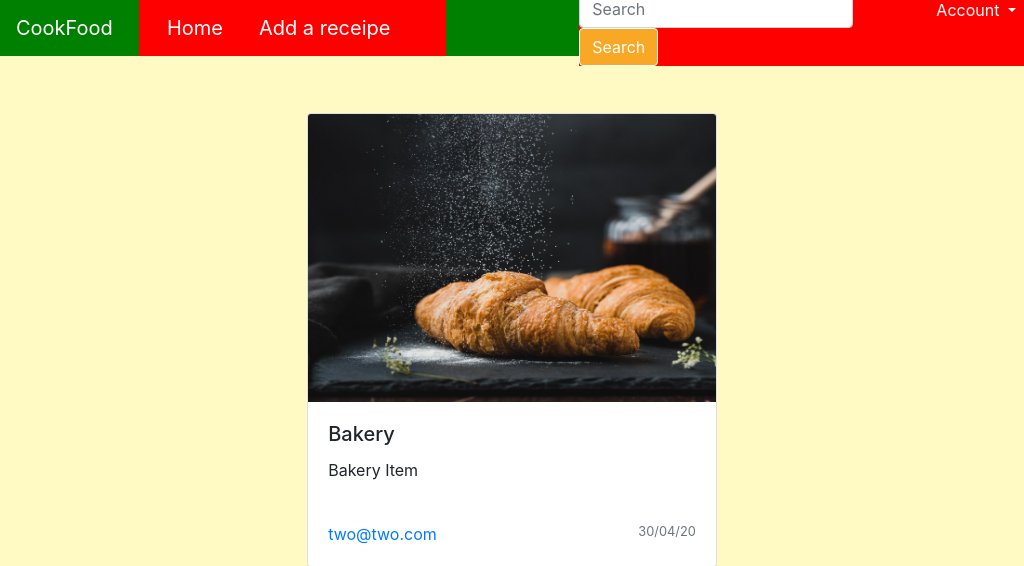
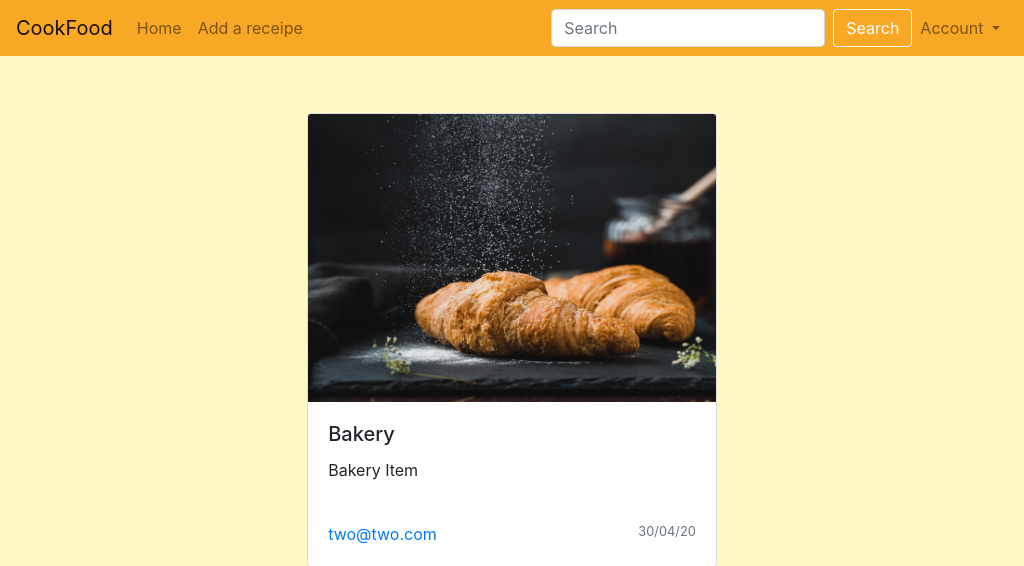
Before and after one commit to agrawalsourabh/CookFood, a Flask app: page /blogs/view_blogs in a window 1024 px wide. Shown: the top 566 px of the page. Run offline with Flask 2, Linux system fonts and the light colour scheme; a user stored in the database is signed in; data comes from the database, SQL or seed files in the repository; both versions use the stored data as it was after the commit; some libraries are stand-ins or nearby versions.

Commit message:
blogs responsive

```diff
--- a/my_project/blogs/templates/blogs/view_blogs.html
+++ b/my_project/blogs/templates/blogs/view_blogs.html
@@ -4,9 +4,9 @@
     <div class="container-center">
         <div class="card w-50">
             {% if blog.recipe_img == None %}
-            <img src="{{url_for('static', filename='images/default.jpg')}}" class="card-img-top"> {% else %}
+            <img src="{{url_for('static', filename='images/default.jpg')}}" class=" img-fluid card-img-top"> {% else %}
             <!-- if image is present -->
-            <img src="{{url_for('static', filename='images/'+blog.recipe_img)}}" class="card-img-top"> {% endif %}
+            <img src="{{url_for('static', filename='images/'+blog.recipe_img)}}" class="img-fluid card-img-top"> {% endif %}
             <div class="card-body">
                 <h5 class="card-title">{{blog.dish_name}}</h5>
                 <p class="card-text">{{blog.dish_receipe}}</p>
--- a/my_project/static/css/main.css
+++ b/my_project/static/css/main.css
@@ -227,53 +227,3 @@ ul>li>a:hover {
     /* background-color: red; */
     margin-top: 5%;
 }
-
-
-/* Responsive Behaviour */
-
-
-/* Navbar */
-
-@media only screen and (min-width: 1000px) and (max-width: 1200px) {
-    nav.navbar {
-        background-color: green;
-    }
-    .navbar-right-items {
-        background-color: red;
-        margin-left: 55%;
-        position: absolute;
-    }
-    .navbar-left-div {
-        width: 30%;
-        height: 100%;
-        position: absolute;
-        margin-left: 12%;
-        background-color: red;
-    }
-    .navbar-left-list {
-        list-style-type: none;
-        margin-left: 0;
-        margin-top: 0;
-        margin-bottom: 0;
-        padding: 0;
-        font-size: 20px;
-    }
-    .navbar-left-list-items {
-        float: left;
-        text-align: center;
-        padding-left: 20px;
-        padding-top: 5px;
-    }
-    .navbar-left-list-items a {
-        display: block;
-        color: white;
-        text-decoration: none;
-        text-align: center;
-    }
-}
-
-@media only screen and (min-width: 900px) and (max-width: 999px) {
-    .screen-1000plus {
-        display: none;
-    }
-}
--- a/my_project/templates/base.html
+++ b/my_project/templates/base.html
@@ -4,51 +4,48 @@
     <meta charset="UTF-8">
     <meta name="viewport" content="width=device-width, initial-scale=1.0">
     <title>CookFood</title>
-    <link rel="stylesheet" href="https://stackpath.bootstrapcdn.com/bootstrap/4.4.1/css/bootstrap.min.css" integrity="sha384-Vkoo8x4CGsO3+Hhxv8T/Q5PaXtkKtu6ug5TOeNV6gBiFeWPGFN9MuhOf23Q9Ifjh" crossorigin="anonymous">
+
     <script src="https://code.jquery.com/jquery-3.4.1.slim.min.js" integrity="sha384-J6qa4849blE2+poT4WnyKhv5vZF5SrPo0iEjwBvKU7imGFAV0wwj1yYfoRSJoZ+n" crossorigin="anonymous"></script>
     <script src="https://cdn.jsdelivr.net/npm/popper.js@1.16.0/dist/umd/popper.min.js" integrity="sha384-Q6E9RHvbIyZFJoft+2mJbHaEWldlvI9IOYy5n3zV9zzTtmI3UksdQRVvoxMfooAo" crossorigin="anonymous"></script>
     <script src="https://stackpath.bootstrapcdn.com/bootstrap/4.4.1/js/bootstrap.min.js" integrity="sha384-wfSDF2E50Y2D1uUdj0O3uMBJnjuUD4Ih7YwaYd1iqfktj0Uod8GCExl3Og8ifwB6" crossorigin="anonymous"></script>
+    <link rel="stylesheet" href="https://stackpath.bootstrapcdn.com/bootstrap/4.4.1/css/bootstrap.min.css" integrity="sha384-Vkoo8x4CGsO3+Hhxv8T/Q5PaXtkKtu6ug5TOeNV6gBiFeWPGFN9MuhOf23Q9Ifjh" crossorigin="anonymous">
     <link rel="stylesheet" href="{{ url_for('static', filename='css/main.css') }}">
 
     <script src="{{url_for('static', filename='js/main.js')}}"></script>
 </head>
 
 <body>
-    <div class="screen-1000plus">
-        <nav class="navbar fixed-top navbar-expand-lg">
+    <nav class="navbar fixed-top navbar-expand-lg navbar-light">
 
         <!-- Navbar content -->
         <a class="navbar-brand" href="{{url_for('blog_bp.view_blogs')}}">CookFood</a>
+        <!-- <div class="collapse navbar-collapse" id="navbarNavDropdown"> -->
+        <button class="navbar-toggler" data-toggle="collapse" data-target="#collapse_target">
+            <span class="navbar-toggler-icon"></span>
+        </button>
+        <div class="collapse navbar-collapse" id="collapse_target">
 
-            <!-- <div class="collapse navbar-collapse" id="navbarNavDropdown"> -->
-            <div class="navbar-left-div navbar-nav">
-                <ul class="navbar-left-list">
-                    <li class="navbar-left-list-items">
+            <ul class="navbar-nav mr-auto">
+                <li class="nav-item">
                     <a class="nav-link" href="{{url_for('blog_bp.view_blogs')}}">Home</a>
                 </li>
                 {% if current_user.is_authenticated %}
-                    <li class="navbar-left-list-items">
+                <li class="nav-item">
                     <a class="nav-link" href="{{url_for('blog_bp.create_blog')}}">Add a receipe</a>
                 </li>
 
                 {% endif %}
-
             </ul>
-            </div>
-
-            <div class="navbar-right-items">
-                <ul class="navbar-nav">
-                    <li class="nav-item dropdown">
             <form class="form-inline my-2 my-lg-0">
                 <input class="form-control mr-sm-2" type="search" placeholder="Search" aria-label="Search">
                 <button class="btn btn-outline-success my-2 my-sm-0" id="search-btn" type="submit">Search</button>
             </form>
-                    </li>
+            <ul class="navbar-nav">
                 <li class="nav-item dropdown">
-                        <a class="nav-link dropdown-toggle" href="#" id="navbarDropdownMenuLink" role="button" data-toggle="dropdown" aria-haspopup="true" aria-expanded="false">
+                    <a class="nav-link dropdown-toggle" href="#" data-target="dropdown_target" role="button" data-toggle="dropdown" aria-haspopup="true" aria-expanded="false">
                 Account
                     </a>
-                        <div class="dropdown-menu" aria-labelledby="navbarDropdownMenuLink">
+                    <div class="dropdown-menu" aria-labelledby="dropdown_target">
                         <a class="dropdown-item" href="#">Profile</a>
                         <a class="dropdown-item" href="/account">Edit Profile</a>
                         <a class="dropdown-item" href="#">Setting</a>
@@ -56,66 +53,11 @@
                         <a class="dropdown-item" href="{{url_for('logout')}}">Logout</a>
                     </div>
                 </li>
-
             </ul>
         </div>
 
         <!-- </div> -->
     </nav>
-    </div>
-
-
-    <!-- For smaller screens -->
-
-    <div class="screen-900-1000">
-        <nav class="navbar fixed-top navbar-expand-lg">
-
-            <!-- Navbar content -->
-            <a class="navbar-brand" href="{{url_for('blog_bp.view_blogs')}}">CookFood</a>
-
-            <!-- <div class="collapse navbar-collapse" id="navbarNavDropdown"> -->
-            <div class="navbar-left-div navbar-nav">
-                <ul class="navbar-left-list">
-                    <li class="navbar-left-list-items">
-                        <a class="nav-link" href="{{url_for('blog_bp.view_blogs')}}">Home</a>
-                    </li>
-                    {% if current_user.is_authenticated %}
-                    <li class="navbar-left-list-items">
-                        <a class="nav-link" href="{{url_for('blog_bp.create_blog')}}">Add a receipe</a>
-                    </li>
-
-                    {% endif %}
-
-                </ul>
-            </div>
-
-            <div class="navbar-right-items">
-                <ul class="navbar-nav">
-                    <li class="nav-item dropdown">
-                        <form class="form-inline my-2 my-lg-0">
-                            <input class="form-control mr-sm-2" type="search" placeholder="Search" aria-label="Search">
-                            <button class="btn btn-outline-success my-2 my-sm-0" id="search-btn" type="submit">Search</button>
-                        </form>
-                    </li>
-                    <li class="nav-item dropdown">
-                        <a class="nav-link dropdown-toggle" href="#" id="navbarDropdownMenuLink" role="button" data-toggle="dropdown" aria-haspopup="true" aria-expanded="false">
-                          Account
-                        </a>
-                        <div class="dropdown-menu" aria-labelledby="navbarDropdownMenuLink">
-                            <a class="dropdown-item" href="#">Profile</a>
-                            <a class="dropdown-item" href="/account">Edit Profile</a>
-                            <a class="dropdown-item" href="#">Setting</a>
-                            <div class="dropdown-divider"></div>
-                            <a class="dropdown-item" href="{{url_for('logout')}}">Logout</a>
-                        </div>
-                    </li>
-
-                </ul>
-            </div>
-
-            <!-- </div> -->
-        </nav>
-    </div>
 
     {% block content %}{% endblock %}
 
```
Also changed, not shown: my_project/templates/base2.html (added, +76 -0 lines), my_project/data.sqlite, my_project/static/images/one@one.com-Paneer Pasanda-None.jpg (added). Lines whose indentation alone changed are shown as unchanged.
